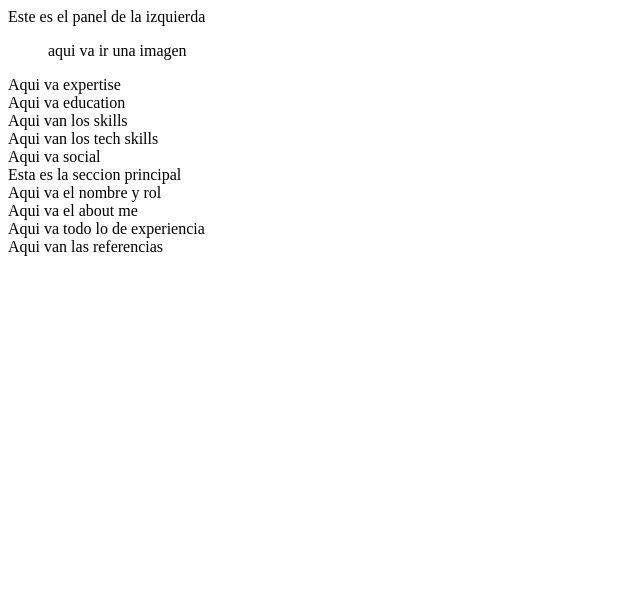
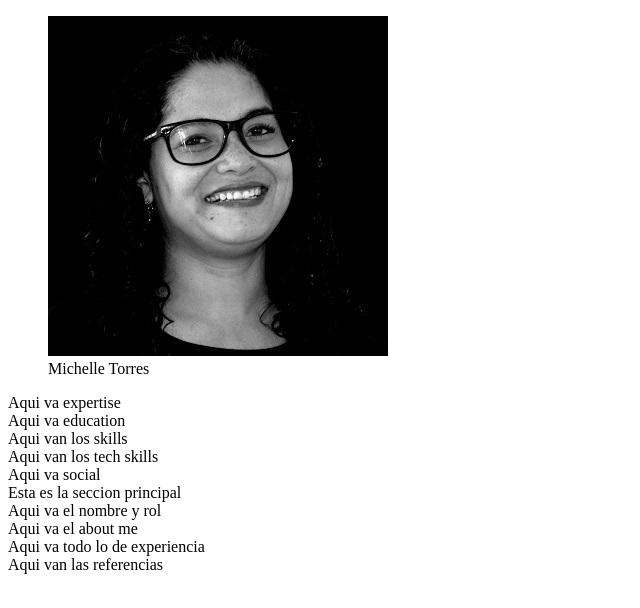
Before and after one commit to nmicht/my-resume, a plain HTML site: page index.html in a window 1280 px wide. Shown: the whole page, without its empty margins (0-640 px from the left). Drawn offline with Linux system fonts and the light colour scheme.

Commit message:
Added Profile picture

```diff
--- a/index.html
+++ b/index.html
@@ -5,9 +5,9 @@
   </head>
   <body>
     <aside>
-      Este es el panel de la izquierda
       <figure>
-        aqui va ir una imagen
+        <img src="img/profile.jpg" alt="Michelle Torres profile">
+        <figcaption>Michelle Torres</figcaption>
       </figure>
       <section>
         Aqui va expertise
```
Also changed, not shown: img/profile.jpg (added).
